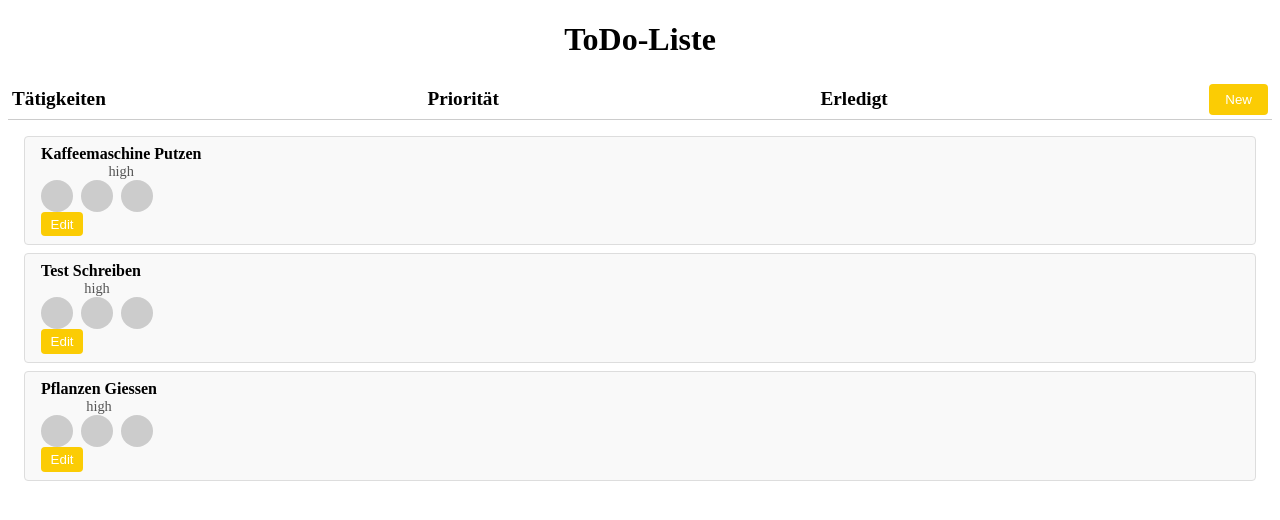
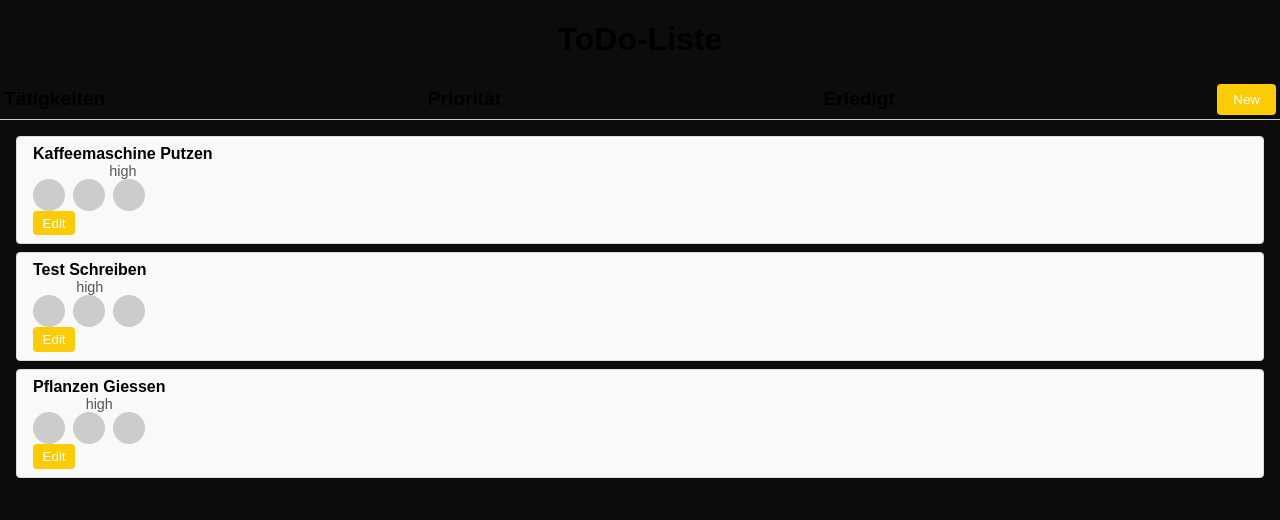
Before and after one commit to DeltaGamingCH/asp-todo-app, an Angular app: page / in a window 1280 px wide. Shown: the top 520 px of the page. Built offline with nearby package versions, Linux system fonts and the light colour scheme.

Commit message:
style: update global styling, to correctly display background of app-root

```diff
--- a/src/styles.css
+++ b/src/styles.css
@@ -1 +1,6 @@
-/* You can add global styles to this file, and also import other style files */
+body{
+    margin: 0px;
+    padding: 0px;
+    font-family: Arial;
+    background-color: #0C0C0C;
+}
```
